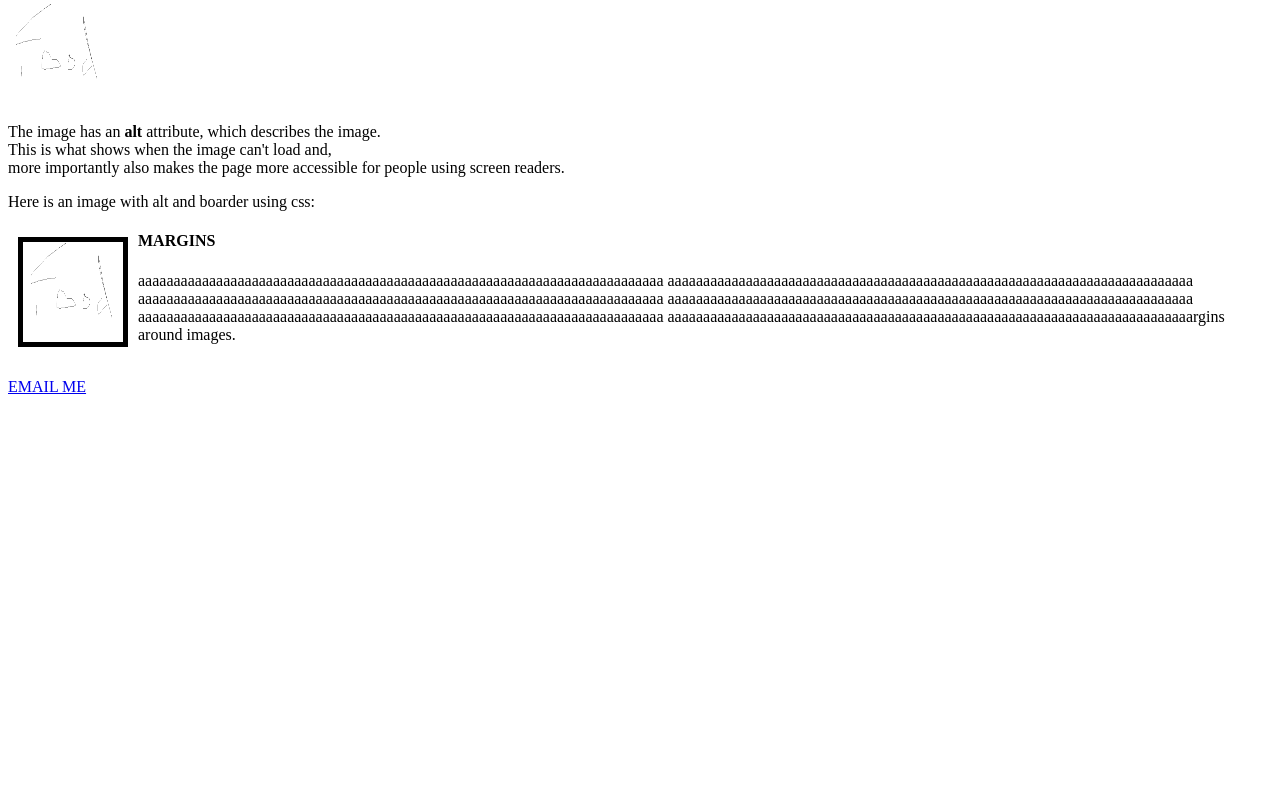
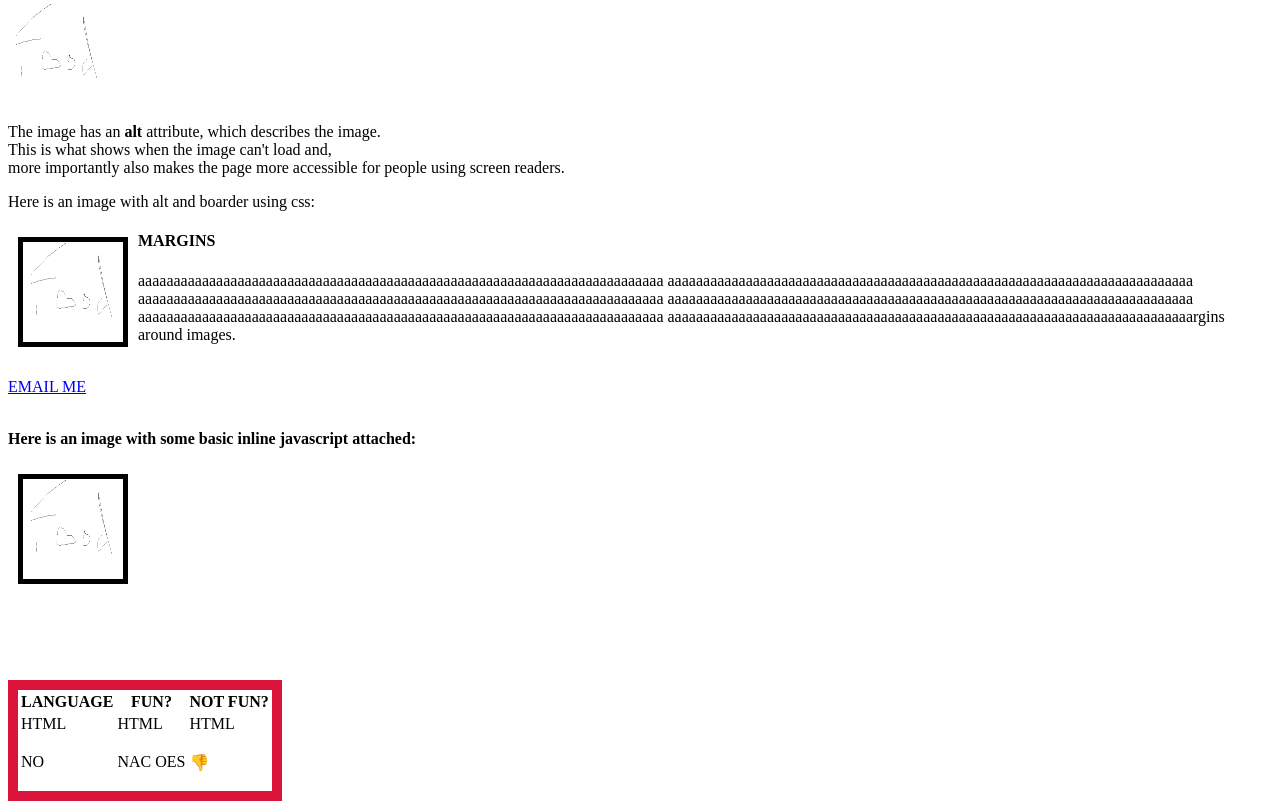
Before and after one commit to Art051/intro-html, a plain HTML site: page index.html in a window 1280 px wide. Shown: the part 1901-2710 px from the top of the page. Before the commit the page ends 2323 px from the top, so only its background shows below. Drawn offline with Linux system fonts and the light colour scheme.

Commit message:
Added a table

```diff
--- a/index.html
+++ b/index.html
@@ -197,6 +197,50 @@ aaaaaaaaaaaaaaaaaaaaaaaaaaaaaaaaaaaaaaaaaaaaaaaaaaaaaaaaaaaaaaaaaaaaaaaaaargins
 <br />
 <a href="tel:111111111111111"></a>
 
+
+<p><b>Here is an image with some basic inline javascript attached:</b></p>
+<a href="javascript:alert('Image was clicked')">
+<img src="images/food1.png"
+     alt="Drawing of word food"
+     width="100"
+     height="100"
+     style="border: 5px solid black;float: left; margin: 10px 10px 50px 10px">
+</a>
+<br />
+<br />
+<br />
+<br />
+<br />
+<br />
+<br />
+<br />
+<br />
+<br />
+<br />
+<br />
+
+
+<table style="border: 10px solid crimson ">
+    <tr >
+        <th>LANGUAGE</th>
+        <th>FUN?</th>
+        <th>NOT FUN?</th>
+    </tr>
+    <tr>
+        <td>HTML</td>
+        <td>HTML</td>
+        <td>HTML</td>
+    </tr>
+    <tr>
+        <td>NO</td>
+        <td>NAC OES</td>
+        <td><p>&#128078;</p>
+        </td>
+    </tr>
+</table>
+
+
+
 </body>
 
 </html>
```
